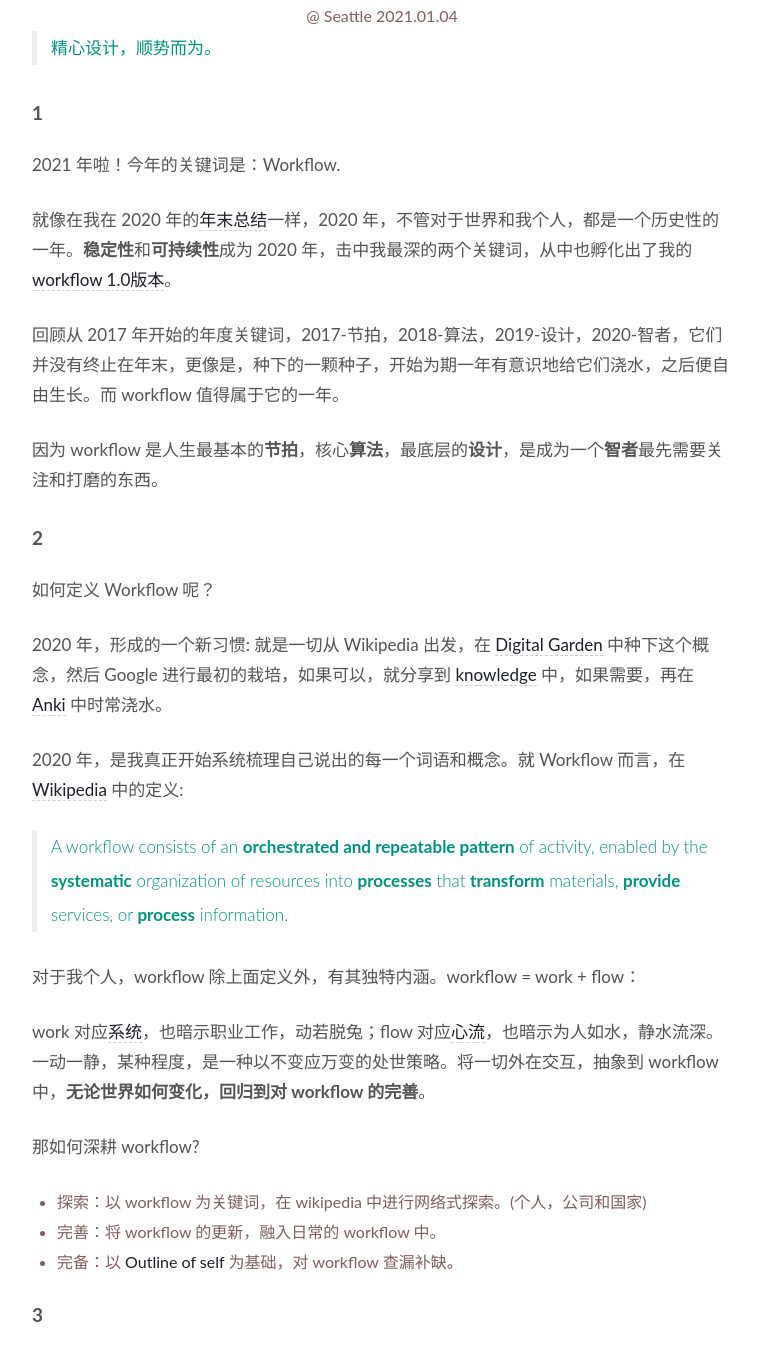
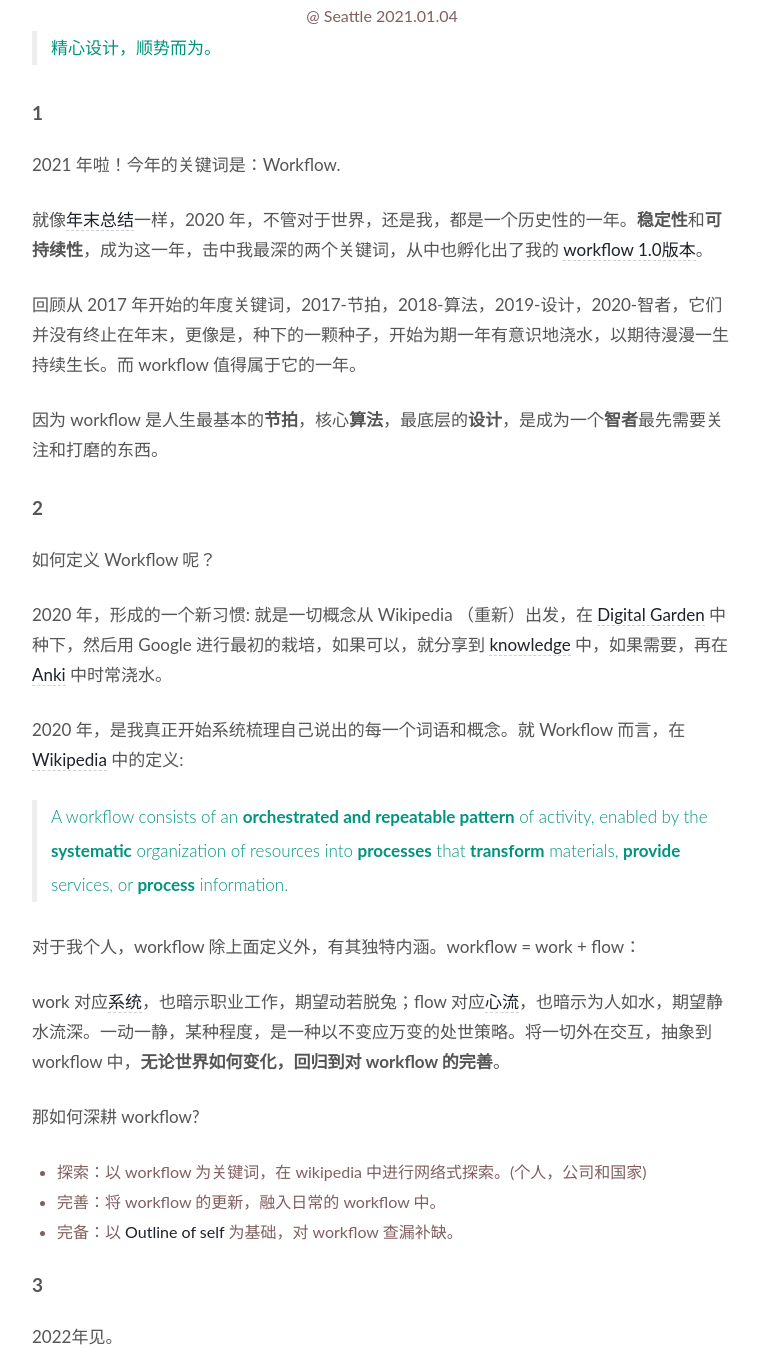
Before and after one commit to WillWang-X/willwang-x.github.io, a Jekyll site: the page built from _posts/blogs/2021-01-04-2021-workflow.md, in a window 1280 px wide and 1400 px high, scrolled down 583 px, cut to the strip 51-1400 px from the top of the window. Shown: the whole strip, without its empty margins (258-1017 px from the left). Built offline with Jekyll 4.4.1, drawn with Linux system fonts in a browser that asks for light colours.

Commit message:
Improve readability

```diff
--- a/_posts/blogs/2021-01-04-2021-workflow.md
+++ b/_posts/blogs/2021-01-04-2021-workflow.md
@@ -24,9 +24,9 @@
 
 2021 年啦！今年的关键词是：Workflow.
 
-就像在我在 2020 年的[年末总结](https://willwang.cc/2020/12/3-fall-and-rise)一样，2020 年，不管对于世界和我个人，都是一个历史性的一年。**稳定性**和**可持续性**成为 2020 年，击中我最深的两个关键词，从中也孵化出了我的 [workflow 1.0版本](https://github.com/willwang-x/workflow)。
+就像[年末总结](https://willwang.cc/2020/12/3-fall-and-rise)一样，2020 年，不管对于世界，还是我，都是一个历史性的一年。**稳定性**和**可持续性**，成为这一年，击中我最深的两个关键词，从中也孵化出了我的 [workflow 1.0版本](https://github.com/willwang-x/workflow)。
 
-回顾从 2017 年开始的年度关键词，2017-节拍，2018-算法，2019-设计，2020-智者，它们并没有终止在年末，更像是，种下的一颗种子，开始为期一年有意识地给它们浇水，之后便自由生长。而 workflow 值得属于它的一年。
+回顾从 2017 年开始的年度关键词，2017-节拍，2018-算法，2019-设计，2020-智者，它们并没有终止在年末，更像是，种下的一颗种子，开始为期一年有意识地浇水，以期待漫漫一生持续生长。而 workflow 值得属于它的一年。
 
 因为 workflow 是人生最基本的**节拍**，核心**算法**，最底层的**设计**，是成为一个**智者**最先需要关注和打磨的东西。
 
@@ -35,7 +35,7 @@
 
 如何定义 Workflow 呢？
 
-2020 年，形成的一个新习惯: 就是一切从 Wikipedia 出发，在 [Digital Garden](https://github.com/willwang-x/knowledge/blob/master/digital-garden.md) 中种下这个概念，然后 Google 进行最初的栽培，如果可以，就分享到 [knowledge](https://github.com/willwang-x/knowledge) 中，如果需要，再在 [Anki](https://www.wikiwand.com/en/Anki_(software)) 中时常浇水。
+2020 年，形成的一个新习惯: 就是一切概念从 Wikipedia （重新）出发，在 [Digital Garden](https://github.com/willwang-x/knowledge/blob/master/digital-garden.md) 中种下，然后用 Google 进行最初的栽培，如果可以，就分享到 [knowledge](https://github.com/willwang-x/knowledge) 中，如果需要，再在 [Anki](https://www.wikiwand.com/en/Anki_(software)) 中时常浇水。
 
 2020 年，是我真正开始系统梳理自己说出的每一个词语和概念。就 Workflow 而言，在 [Wikipedia](https://www.wikiwand.com/en/Workflow) 中的定义:
 
@@ -43,7 +43,7 @@
 
 对于我个人，workflow 除上面定义外，有其独特内涵。workflow = work + flow：
 
-work 对应[系统](https://www.wikiwand.com/en/Complex_system)，也暗示职业工作，动若脱兔；flow 对应[心流](https://www.wikiwand.com/en/Flow_(psychology))，也暗示为人如水，静水流深。一动一静，某种程度，是一种以不变应万变的处世策略。将一切外在交互，抽象到 workflow 中，**无论世界如何变化，回归到对 workflow 的完善**。
+work 对应[系统](https://www.wikiwand.com/en/Complex_system)，也暗示职业工作，期望动若脱兔；flow 对应[心流](https://www.wikiwand.com/en/Flow_(psychology))，也暗示为人如水，期望静水流深。一动一静，某种程度，是一种以不变应万变的处世策略。将一切外在交互，抽象到 workflow 中，**无论世界如何变化，回归到对 workflow 的完善**。
 
 那如何深耕 workflow?
 
```
